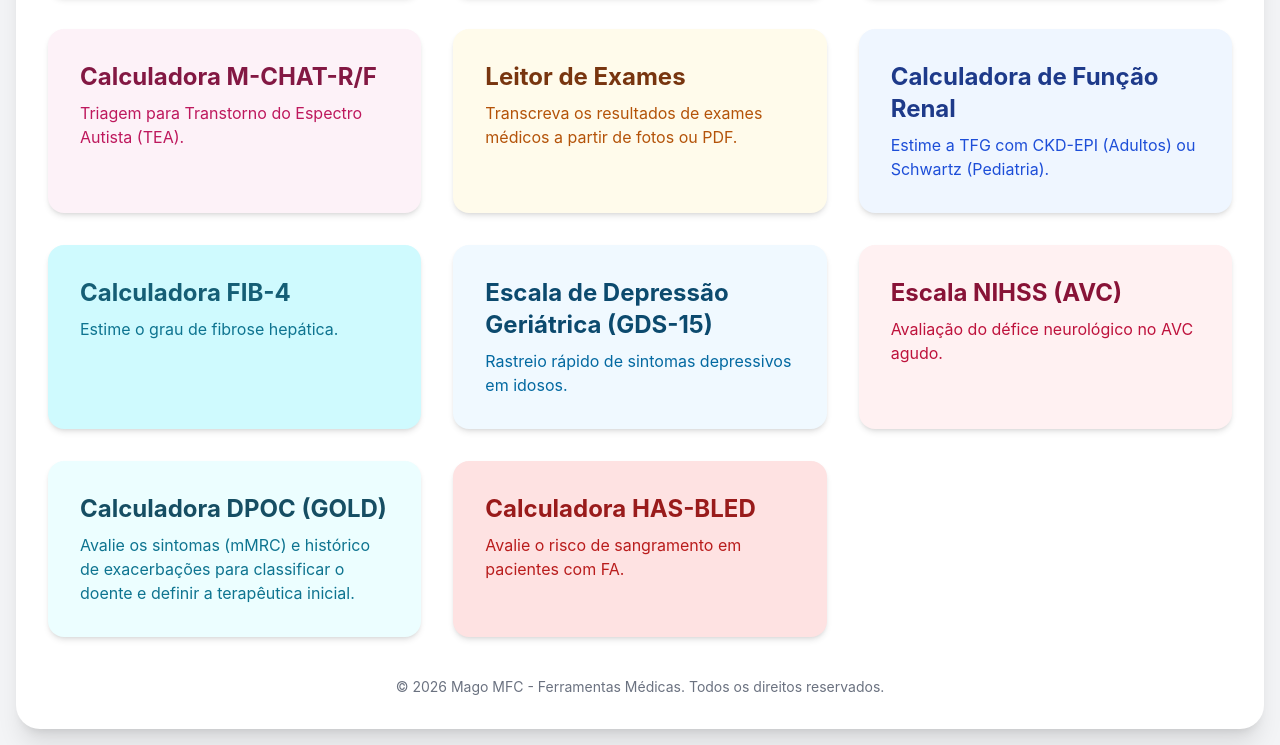
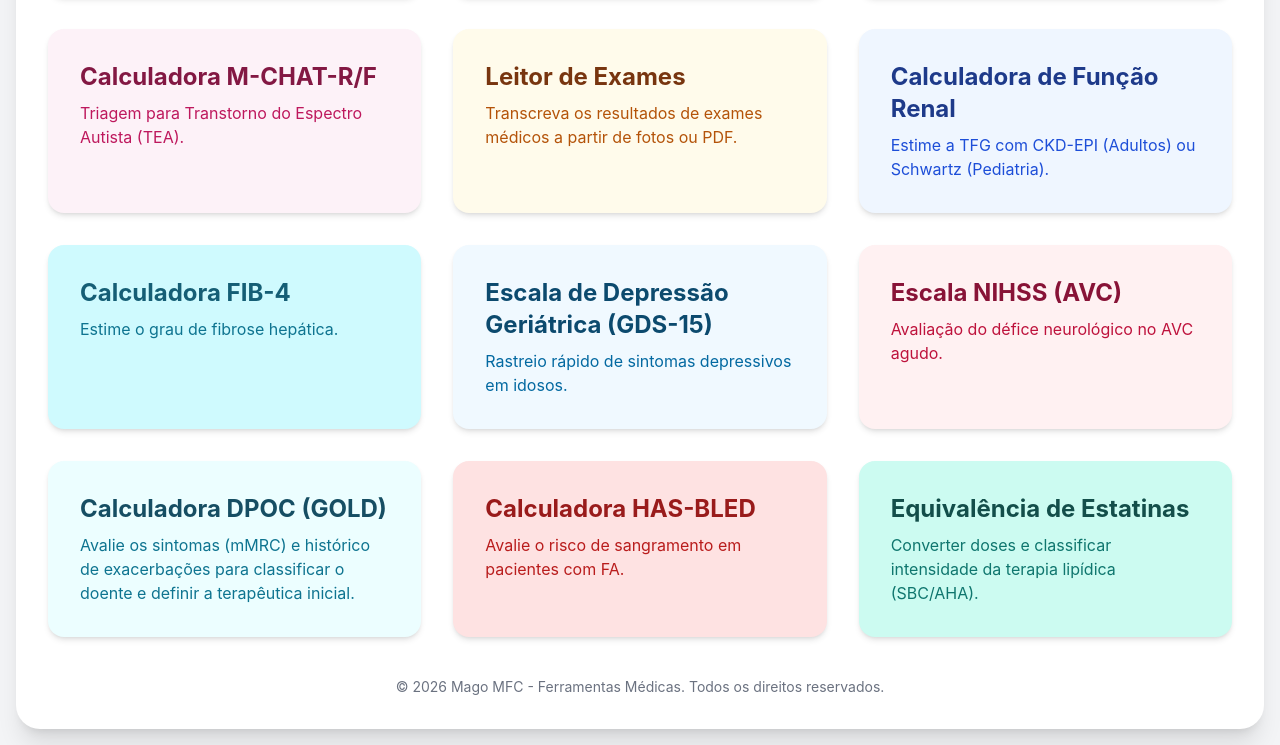
Before and after one commit to Drfelicidade/magomfc, a plain HTML site: page index.html in a window 1280 px wide. Shown: the part 1039-1784 px from the top of the page. Drawn offline with nearby package versions, Linux system fonts and the light colour scheme.

Commit message:
Update index.html

```diff
--- a/index.html
+++ b/index.html
@@ -141,6 +141,12 @@
             <h2 class="text-2xl font-bold text-red-800 mb-2">Calculadora HAS-BLED</h2>
             <p class="text-red-700">Avalie o risco de sangramento em pacientes com FA.</p>
             </a>
+            <!-- NOVO Card para Equivalência de Estatinas -->
+            <a href="calculadora-estatinas.html" class="block p-8 bg-teal-100 hover:bg-teal-200 rounded-2xl shadow-md transition duration-300 transform hover:scale-105">
+            <h2 class="text-2xl font-bold text-teal-900 mb-2">Equivalência de Estatinas</h2>
+            <p class="text-teal-700">Converter doses e classificar intensidade da terapia lipídica (SBC/AHA).</p>
+            </a>
+
 
         </div>
 
```
